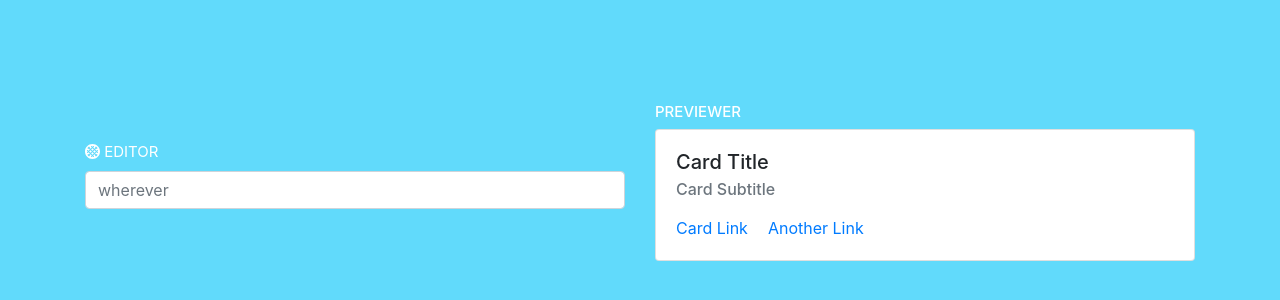
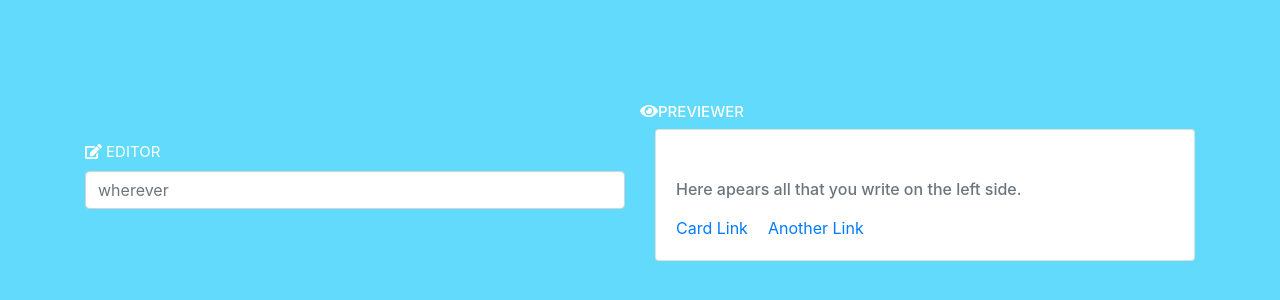
Before and after one commit to Natcancein/FreeCodeCamp, a React (Create React App) app in the folder FrontEndLibrariesProjects/markdown-previewer/: page / in a window 1280 px wide. Shown: the part 218-518 px from the top of the page. Built offline with nearby package versions, Linux system fonts and the light colour scheme.

Commit message:
styling markdown-previewer

```diff
--- a/FrontEndLibrariesProjects/markdown-previewer/src/App.css
+++ b/FrontEndLibrariesProjects/markdown-previewer/src/App.css
@@ -1,5 +1,6 @@
 .Fondo {
   background: #61dafb;
+  color: white;
 }
 .Titulos {
   font-size: 15px;
--- a/FrontEndLibrariesProjects/markdown-previewer/src/App.js
+++ b/FrontEndLibrariesProjects/markdown-previewer/src/App.js
@@ -1,29 +1,33 @@
 import React, { Component } from 'react';
 import './App.css';
 import Editor from "./components/Editor.js"
+import Previewer from './components/Previewer';
+
+// Adding Font Bootstrap-React
 import Container from 'react-bootstrap/Container';
 import Row from 'react-bootstrap/Row'
 import Col from 'react-bootstrap/Col'
-//import Form from 'react-bootstrap/Form';
+//Adding font awesome
+
+import { FontAwesomeIcon } from '@fortawesome/react-fontawesome'
 
 // Adding Font Awwesome
 import { library } from '@fortawesome/fontawesome-svg-core'
-import { faStroopwafel } from '@fortawesome/free-solid-svg-icons'
-import Previewer from './components/Previewer';
+import { faEdit } from '@fortawesome/free-solid-svg-icons'
+import { faEye } from '@fortawesome/free-solid-svg-icons'
 
-//import { FontAwesomeIcon } from '@fortawesome/react-fontawesome'
 
-library.add(faStroopwafel)
+library.add(faEdit)
+library.add(faEye)
 
 class App extends Component {
   constructor(props) {
     super(props);
     this.state = {
-        value: ''
+      value: ''
     }
     this.handleChange = this.handleChange.bind(this);
   }
-
 
   handleChange(event) {
     this.setState({
@@ -31,24 +35,28 @@ class App extends Component {
     });
   }
 
-
   render() {
     return (
-      <div  className="Fondo"> <Container>
-      <Row style={{display: "flex",
-            alignItems: "center",height:"100vh"}}>
-        <Col>
-
-   <Editor  value={this.state.value}
-    onChange={this.handleChange}/>
-            </Col>
-        <Col>
-        <h2 className="Titulos" >Previewer</h2>
-
-        <Previewer text={this.state.value}/> </Col>
-      </Row>
-
-    </Container></div>
+      <div className="Fondo">
+      <Container>
+        <Row style={{
+          display: "flex",
+          alignItems: "center",
+          height: "100vh"
+        }}>
+          <Col>
+            <Editor value={this.state.value}
+              onChange={this.handleChange} />
+          </Col>
+          <Col>
+          <Row>
+           <FontAwesomeIcon icon="eye" />
+            <h2 className="Titulos" >Previewer</h2> </Row>
+            <Previewer text={this.state.value} />
+          </Col>
+        </Row>
+      </Container>
+      </div>
 
     );
   }
--- a/FrontEndLibrariesProjects/markdown-previewer/src/components/Editor.js
+++ b/FrontEndLibrariesProjects/markdown-previewer/src/components/Editor.js
@@ -9,7 +9,8 @@ import { FontAwesomeIcon } from '@fortawesome/react-fontawesome'
 const Editor = (props) => (
     <Form>
     <Form.Group controlId="exampleForm.ControlTextarea1">
-    <Form.Label className="Titulos" >  <FontAwesomeIcon icon="stroopwafel" /> Editor</Form.Label>
+    <Form.Label className="Titulos" >
+    <FontAwesomeIcon icon="edit" /> Editor</Form.Label>
     <Form.Control
     componentClass="textarea"
     placeholder="wherever"
--- a/FrontEndLibrariesProjects/markdown-previewer/src/components/Previewer.js
+++ b/FrontEndLibrariesProjects/markdown-previewer/src/components/Previewer.js
@@ -1,15 +1,13 @@
 import React from 'react';
 import Card from 'react-bootstrap/Card'
 import '../App.css';
-//import { FontAwesomeIcon } from '@fortawesome/react-fontawesome'
-//import Previewer from './Previewer';
 
 const Previewer = (props) => (
 
   <Card>
     <Card.Body>
       <Card.Title>Card Title</Card.Title>
-     <Card.Subtitle className="mb-2 text-muted">Card Subtitle</Card.Subtitle>
+      <Card.Subtitle className="mb-2 text-muted">Here apears all that you write on the left side.</Card.Subtitle>
       <Card.Text>
         {props.text}
       </Card.Text>
@@ -18,8 +16,6 @@ const Previewer = (props) => (
     </Card.Body>
   </Card>
 
-
-
 );
 
 export default Previewer;
```
Lines whose indentation alone changed are shown as unchanged.
